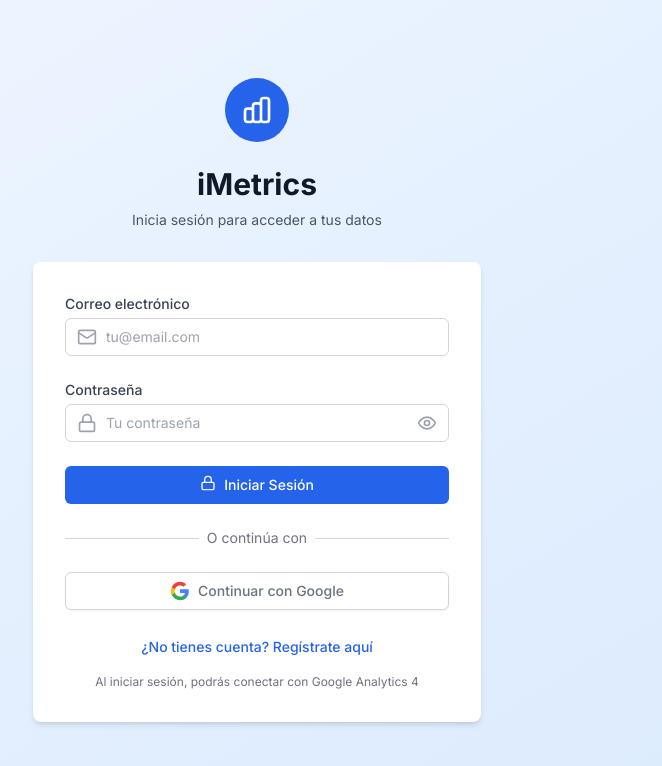
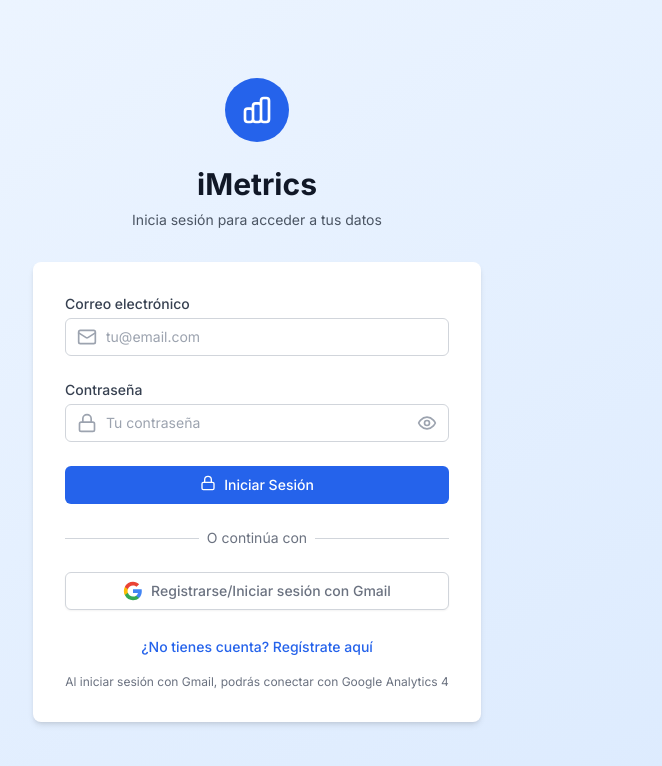
Before and after one commit to brifyai/TV-radio, a React (Create React App) app: page /login in a window 1280 px wide. Shown: the top 766 px of the page, without its empty margins (383-1045 px from the left). Built offline with nearby package versions, Linux system fonts and the light colour scheme; no server answers.

Commit message:
feat: configure Gmail OAuth for registration and login

```diff
--- a/src/components/Auth/Login.js
+++ b/src/components/Auth/Login.js
@@ -291,7 +291,7 @@
                 <path fill="#FBBC05" d="M5.84 14.09c-.22-.66-.35-1.36-.35-2.09s.13-1.43.35-2.09V7.07H2.18C1.43 8.55 1 10.22 1 12s.43 3.45 1.18 4.93l2.85-2.22.81-.62z"/>
                 <path fill="#EA4335" d="M12 5.38c1.62 0 3.06.56 4.21 1.64l3.15-3.15C17.45 2.09 14.97 1 12 1 7.7 1 3.99 3.47 2.18 7.07l3.66 2.84c.87-2.6 3.3-4.53 6.16-4.53z"/>
               </svg>
-              {loading ? 'Conectando...' : 'Continuar con Google'}
+              {loading ? 'Conectando con Gmail...' : 'Registrarse/Iniciar sesión con Gmail'}
             </button>
           </div>
 
@@ -318,8 +318,8 @@
           <div className="mt-4 text-center">
             <p className="text-xs text-gray-500">
               {isLogin
-                ? 'Al iniciar sesión, podrás conectar con Google Analytics 4'
-                : 'Después del registro, podrás conectar con Google Analytics 4'
+                ? 'Al iniciar sesión con Gmail, podrás conectar con Google Analytics 4'
+                : 'Después del registro con Gmail, podrás conectar con Google Analytics 4'
               }
             </p>
           </div>
--- a/src/contexts/AuthContext.js
+++ b/src/contexts/AuthContext.js
@@ -141,12 +141,13 @@
   };
 
   const signInWithGoogle = async () => {
-    // FORCE CLEAN OAUTH - NO SCOPES + CACHE BUSTING
+    // OAuth with Gmail scopes for registration and login
     const timestamp = Date.now();
     const { data, error } = await supabase.auth.signInWithOAuth({
       provider: 'google',
       options: {
-        redirectTo: `${window.location.origin}/callback?t=${timestamp}`
+        redirectTo: `${window.location.origin}/callback?t=${timestamp}`,
+        scopes: 'email profile https://www.googleapis.com/auth/gmail.readonly https://www.googleapis.com/auth/gmail.send'
       }
     });
 
```
